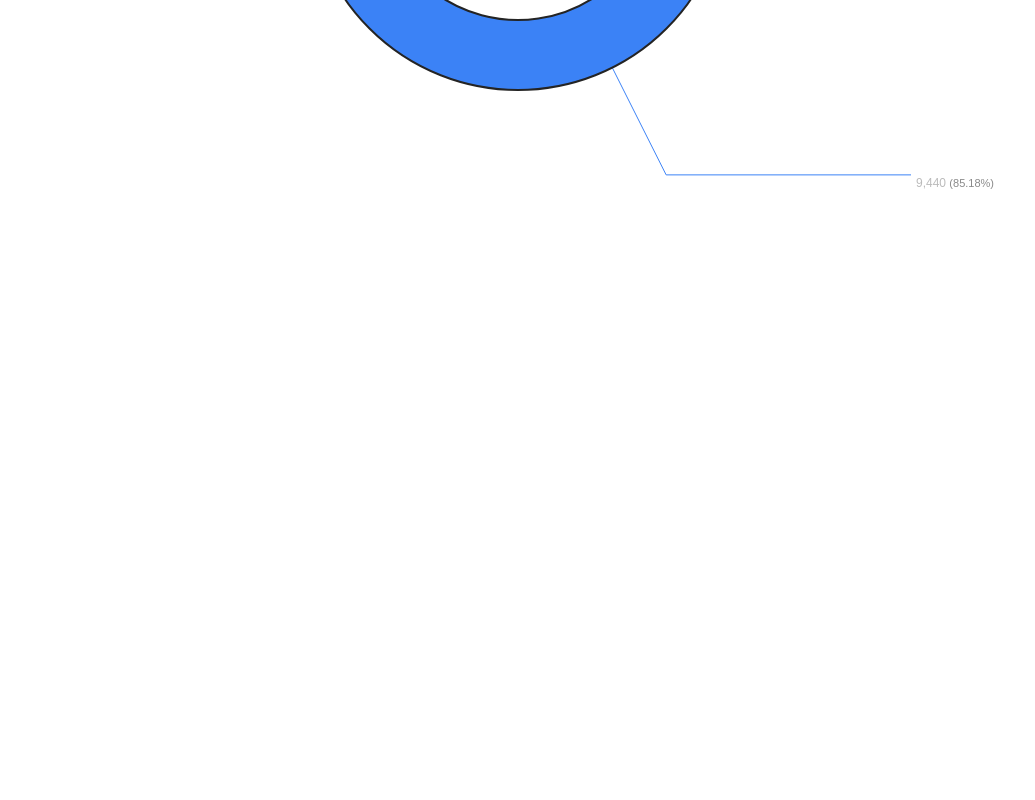
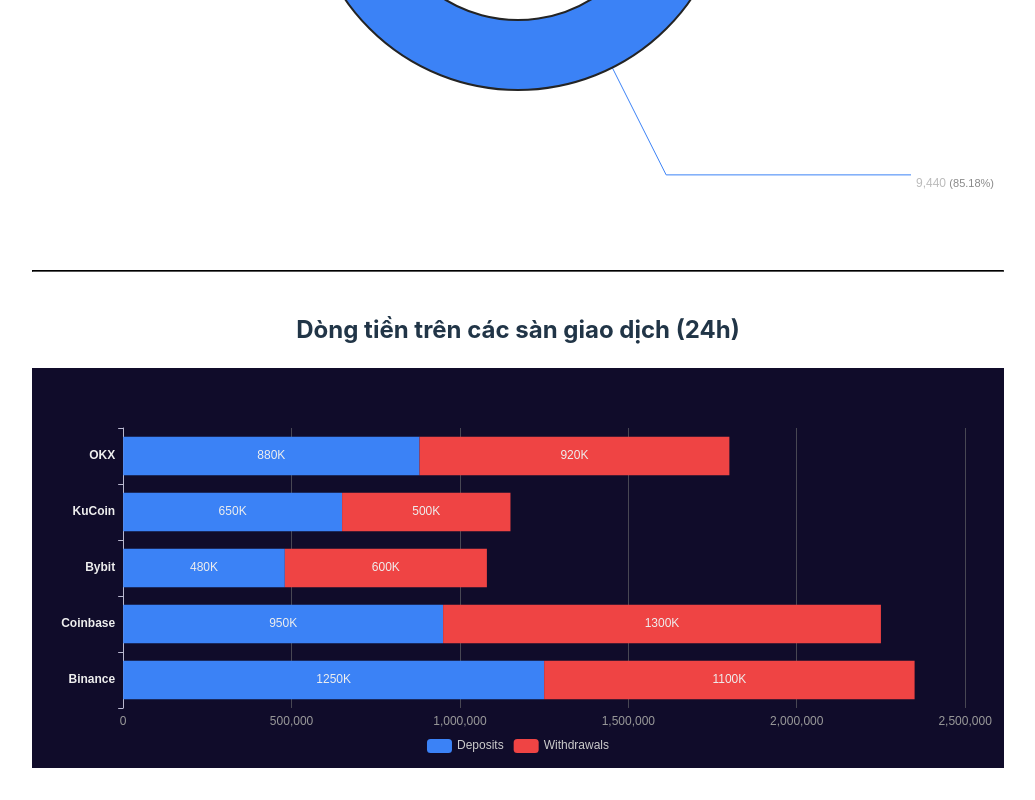
Before and after one commit to vow130504/Chart-Block-Chain, a React (Vite) app: page / in a window 1280 px wide. Shown: the part 1165-1965 px from the top of the page, without its empty margins (122-1157 px from the left). Before the commit the page ends 1427 px from the top, so only its background shows below. Built offline with nearby package versions, Linux system fonts and the light colour scheme.

Commit message:
Complete bar char for tài sản giao dịch

```diff
--- a/src/App.tsx
+++ b/src/App.tsx
@@ -5,28 +5,38 @@
   AreaChart, Area, XAxis, YAxis, CartesianGrid, Tooltip, ResponsiveContainer
 } from 'recharts';
 import './App.css';
-// Import component ECharts mới
+// Import các component biểu đồ ECharts
 import EChartsPieChart from './components/EChartsPieChart';
+import EChartsBarChart from './components/EChartsBarChart';
 
 // =================================================================
-// DỮ LIỆU (KHÔNG ĐỔI)
+// DỮ LIỆU
 // =================================================================
+
+// Dữ liệu cho Area Chart (không đổi)
 const onChainData = [
   { date: '10/01/2025', balance: 0 }, { date: '10/02/2025', balance: 0 },
   { date: '10/03/2025', balance: 38000 }, { date: '10/04/2025', balance: 29000 },
   { date: '10/05/2025', balance: 9000 }, { date: '10/06/2025', balance: 26000 },
   { date: '10/07/2025', balance: 11000 },
 ];
+
+// Dữ liệu cho Pie Chart (không đổi)
 const pieChartData = [
-  { name: 'BNB', value: 9440 },
-  { name: 'ETH', value: 1610 },
-  { name: 'AVAX', value: 17.5 },
-  { name: 'USDC', value: 5.56 },
-  { name: 'SIREN', value: 3.22 },
-  { name: 'Other', value: 6.12 },
+  { name: 'BNB', value: 9440 }, { name: 'ETH', value: 1610 },
+  { name: 'AVAX', value: 17.5 }, { name: 'USDC', value: 5.56 },
+  { name: 'SIREN', value: 3.22 }, { name: 'Other', value: 6.12 },
 ];
 const COLORS = ['#3B82F6', '#6366F1', '#10B981', '#F59E0B', '#EF4444', '#6B7280'];
 const TOTAL_VALUE = 11082.4;
+
+// **DỮ LIỆU MỚI CHO BIỂU ĐỒ BAR CHART**
+// Dữ liệu mô phỏng dòng tiền Nạp/Rút trên các sàn trong 24h (đơn vị: USD)
+const exchangeFlowData = {
+  exchanges: ['Binance', 'Coinbase', 'Bybit', 'KuCoin', 'OKX'],
+  deposits:    [1250000, 950000, 480000, 650000, 880000],
+  withdrawals: [1100000, 1300000, 600000, 500000, 920000]
+};
 
 
 // Component App
@@ -53,13 +63,19 @@
 
       <hr style={{ margin: '40px 0', borderColor: '#555' }}/>
 
-      {/* PHẦN 2: BIỂU ĐỒ TRÒN MỚI SỬ DỤNG ECHARTS */}
+      {/* PHẦN 2: BIỂU ĐỒ TRÒN (KHÔNG THAY ĐỔI) */}
       <h2>Phân bổ tài sản (Doughnut Chart)</h2>
       <EChartsPieChart
         data={pieChartData}
         colors={COLORS}
         totalValue={TOTAL_VALUE}
       />
+
+      <hr style={{ margin: '40px 0', borderColor: '#555' }}/>
+
+      {/* **PHẦN 3: BIỂU ĐỒ CỘT NGANG XẾP CHỒNG MỚI** */}
+      <h2>Dòng tiền trên các sàn giao dịch (24h)</h2>
+      <EChartsBarChart data={exchangeFlowData} />
     </div>
   );
 }
--- /dev/null
+++ b/src/components/EChartsBarChart.tsx
@@ -0,0 +1,141 @@
+// File: src/components/EChartsBarChart.tsx (Đã sửa lỗi)
+
+import React from 'react';
+import ReactECharts from 'echarts-for-react';
+import type { EChartsOption } from 'echarts';
+
+// Định nghĩa kiểu dữ liệu cho props
+interface ExchangeFlowData {
+  exchanges: string[];
+  deposits: number[];
+  withdrawals: number[];
+}
+
+interface EChartsBarChartProps {
+  data: ExchangeFlowData;
+}
+
+const EChartsBarChart: React.FC<EChartsBarChartProps> = ({ data }) => {
+
+  const option: EChartsOption = {
+    // Tooltip khi hover
+    tooltip: {
+      trigger: 'axis',
+      axisPointer: {
+        type: 'shadow'
+      },
+      backgroundColor: '#111',
+      borderColor: '#555',
+      textStyle: {
+        color: '#fff'
+      },
+      formatter: (params: any) => {
+        let tooltipContent = `${params[0].name}<br/>`;
+        let total = 0;
+        params.forEach((item: any) => {
+          tooltipContent += `${item.marker} ${item.seriesName}: ${item.value.toLocaleString()} USD<br/>`;
+          total += item.value;
+        });
+        tooltipContent += `<strong>Total Volume: ${total.toLocaleString()} USD</strong>`;
+        return tooltipContent;
+      }
+    },
+    // Chú giải (Legend)
+    legend: {
+      data: ['Deposits', 'Withdrawals'],
+      textStyle: {
+        color: '#ccc'
+      },
+      bottom: 10,
+    },
+    // Lưới tọa độ
+    grid: {
+      left: '3%',
+      right: '4%',
+      bottom: '10%',
+      containLabel: true
+    },
+    // Trục X (giá trị)
+    xAxis: {
+      type: 'value',
+      boundaryGap: [0, 0.01],
+      axisLabel: {
+        color: '#999'
+      }
+    },
+    // Trục Y (tên sàn)
+    yAxis: {
+      type: 'category',
+      data: data.exchanges,
+      axisLabel: {
+        color: '#eee',
+        fontWeight: 'bold'
+      }
+    },
+    // Dữ liệu series
+    series: [
+      {
+        name: 'Deposits',
+        type: 'bar',
+        stack: 'total',
+        emphasis: {
+          focus: 'series'
+        },
+        data: data.deposits,
+        itemStyle: {
+          color: '#3B82F6'
+        },
+        // ======================= SỬA LỖI Ở ĐÂY =======================
+        label: {
+          show: true,
+          position: 'inside',
+          formatter: (params: any) => { // Chấp nhận params kiểu any
+            const value = params.value;
+            // Thêm bước kiểm tra kiểu dữ liệu an toàn
+            if (typeof value === 'number' && value > 0) {
+              return (value / 1000).toFixed(0) + 'K';
+            }
+            return ''; // Trả về chuỗi rỗng nếu không phải số hợp lệ
+          }
+        },
+      },
+      {
+        name: 'Withdrawals',
+        type: 'bar',
+        stack: 'total',
+        emphasis: {
+          focus: 'series'
+        },
+        data: data.withdrawals,
+        itemStyle: {
+          color: '#EF4444'
+        },
+        // ======================= VÀ SỬA LỖI Ở ĐÂY =======================
+        label: {
+          show: true,
+          position: 'inside',
+          formatter: (params: any) => { // Chấp nhận params kiểu any
+            const value = params.value;
+            // Thêm bước kiểm tra kiểu dữ liệu an toàn
+            if (typeof value === 'number' && value > 0) {
+              return (value / 1000).toFixed(0) + 'K';
+            }
+            return ''; // Trả về chuỗi rỗng nếu không phải số hợp lệ
+          }
+        },
+      }
+    ]
+  };
+
+  return (
+    <ReactECharts
+      option={option}
+      style={{ height: '400px', width: '100%' }}
+      notMerge={true}
+      lazyUpdate={true}
+      theme={"dark"}
+    />
+  );
+};
+
+export default EChartsBarChart;
```
